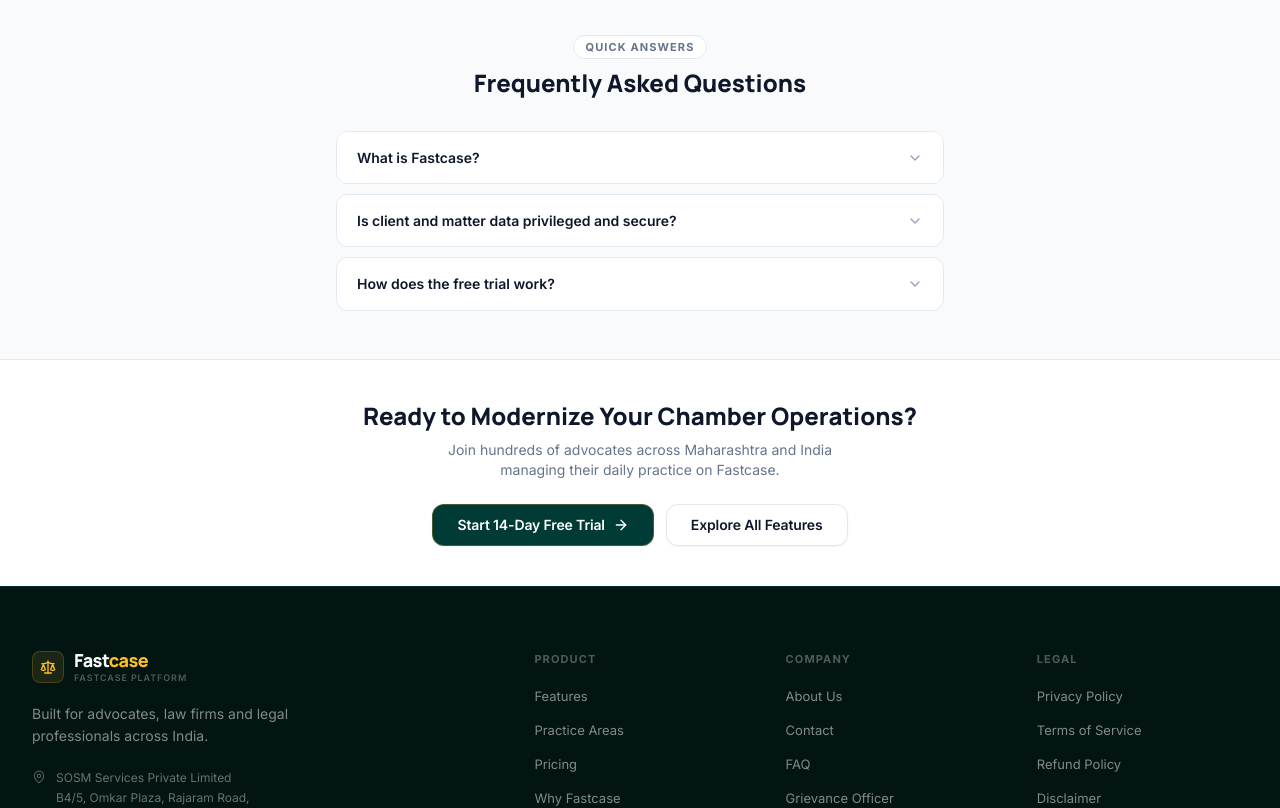
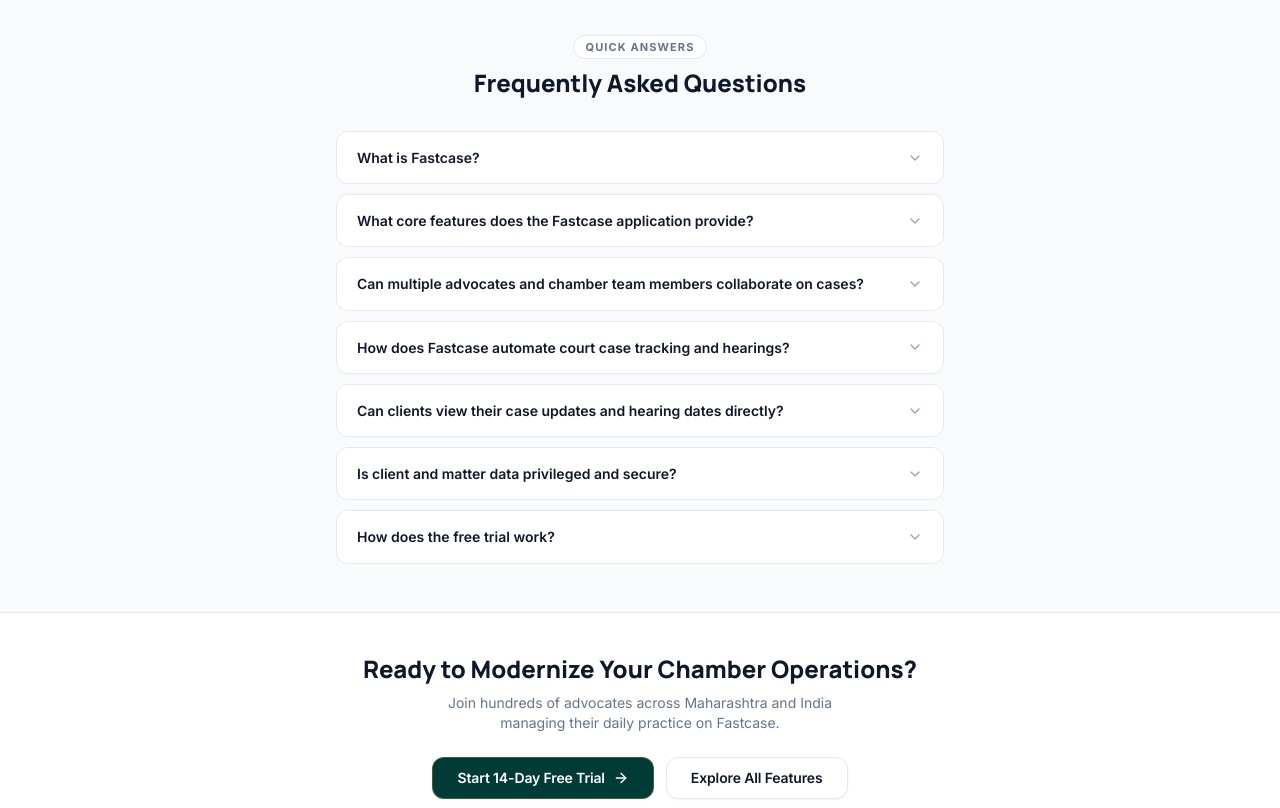
Before and after one commit to Shivm-ops/High-Cort-ERP, a React (Vite) app in the folder fastcase-website/: page / in a window 1280 px wide. Shown: the part 2120-2928 px from the top of the page. Built offline with nearby package versions, Linux system fonts and the light colour scheme; no server answers.

Commit message:
Add Fastcase application related FAQs to landing page

```diff
--- a/fastcase-website/src/pages/Home.jsx
+++ b/fastcase-website/src/pages/Home.jsx
@@ -238,7 +238,23 @@
             {[
               {
                 q: 'What is Fastcase?',
-                a: 'Fastcase is an enterprise Practice Management System developed by SOSM Services Private Limited (Kolhapur) specifically for Indian advocates, chambers, and law firms to automate case tracking, cause lists, drafting, and billing.'
+                a: 'Fastcase is an enterprise Practice Management System developed by SOSM Services Private Limited specifically for Indian advocates, chambers, and law firms to automate case tracking, cause lists, drafting, and billing.'
+              },
+              {
+                q: 'What core features does the Fastcase application provide?',
+                a: 'Fastcase includes end-to-end legal practice tools: CNR-based Case Tracking & Daily Cause Lists, 500+ Vernacular Legal Drafts (English, Marathi, Hindi, Gujarati), Hearing Calendars with automated reminders, Document OCR Intelligence, GST-compliant Legal Invoicing (SAC 9982), and Client Intake Portals.'
+              },
+              {
+                q: 'Can multiple advocates and chamber team members collaborate on cases?',
+                a: 'Yes. Fastcase offers multi-user chamber management with role-based access for Senior Advocates, Associates, Clerks, and Interns. You can assign tasks, delegate hearings, share research notes, and track internal progress across all active matters.'
+              },
+              {
+                q: 'How does Fastcase automate court case tracking and hearings?',
+                a: 'Fastcase organizes your cases by CNR number, court, and case stage. It generates daily chamber cause lists, maintains full hearing histories with court orders, and provides automated calendar reminders so you never miss a court date or limitation deadline.'
+              },
+              {
+                q: 'Can clients view their case updates and hearing dates directly?',
+                a: 'Yes. Fastcase includes a dedicated, secure Client Portal where clients can log in to view their case timeline, upcoming hearings, uploaded court orders, and invoices—reducing repetitive status phone calls to your chamber.'
               },
               {
                 q: 'Is client and matter data privileged and secure?',
```
